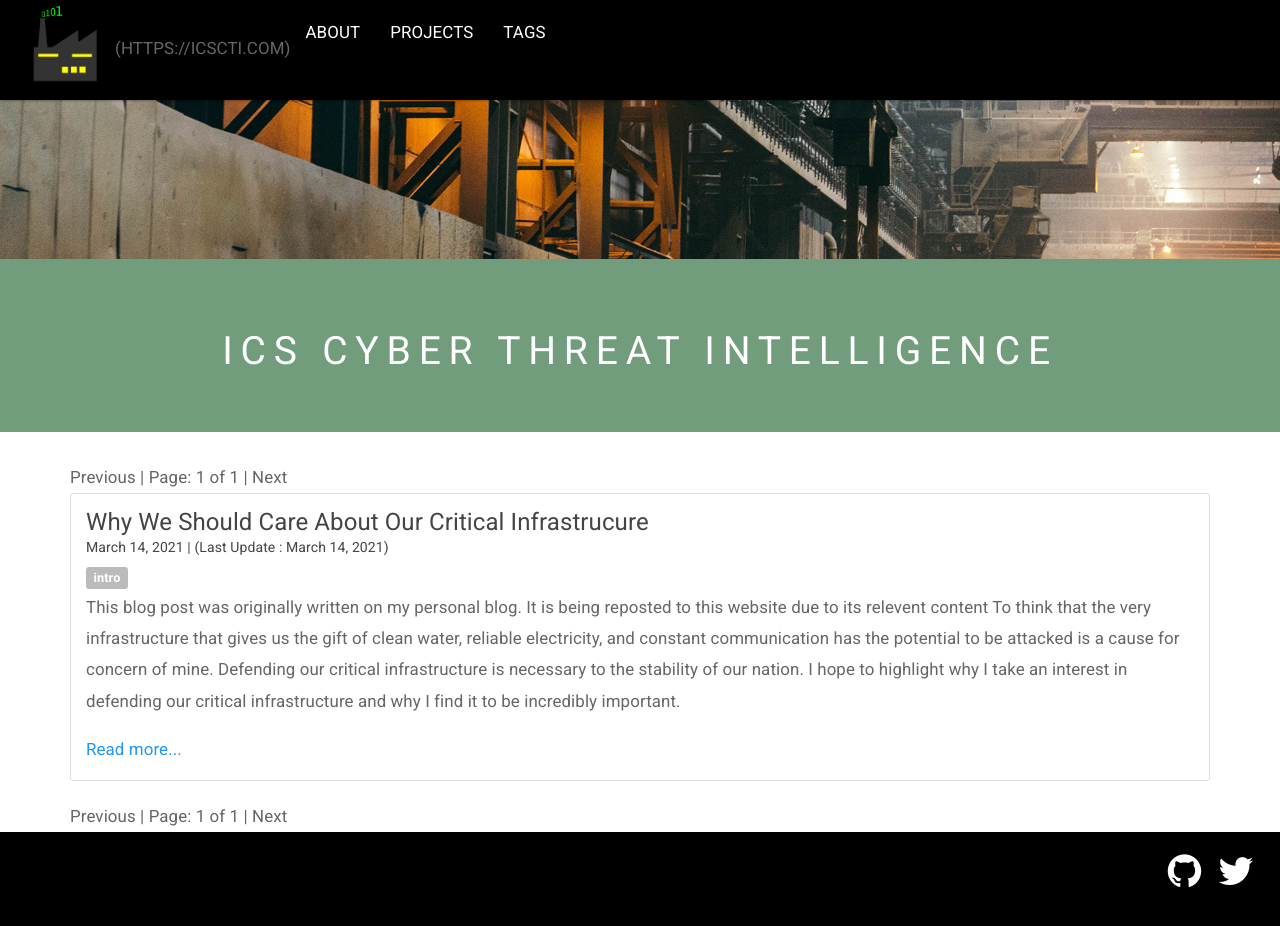
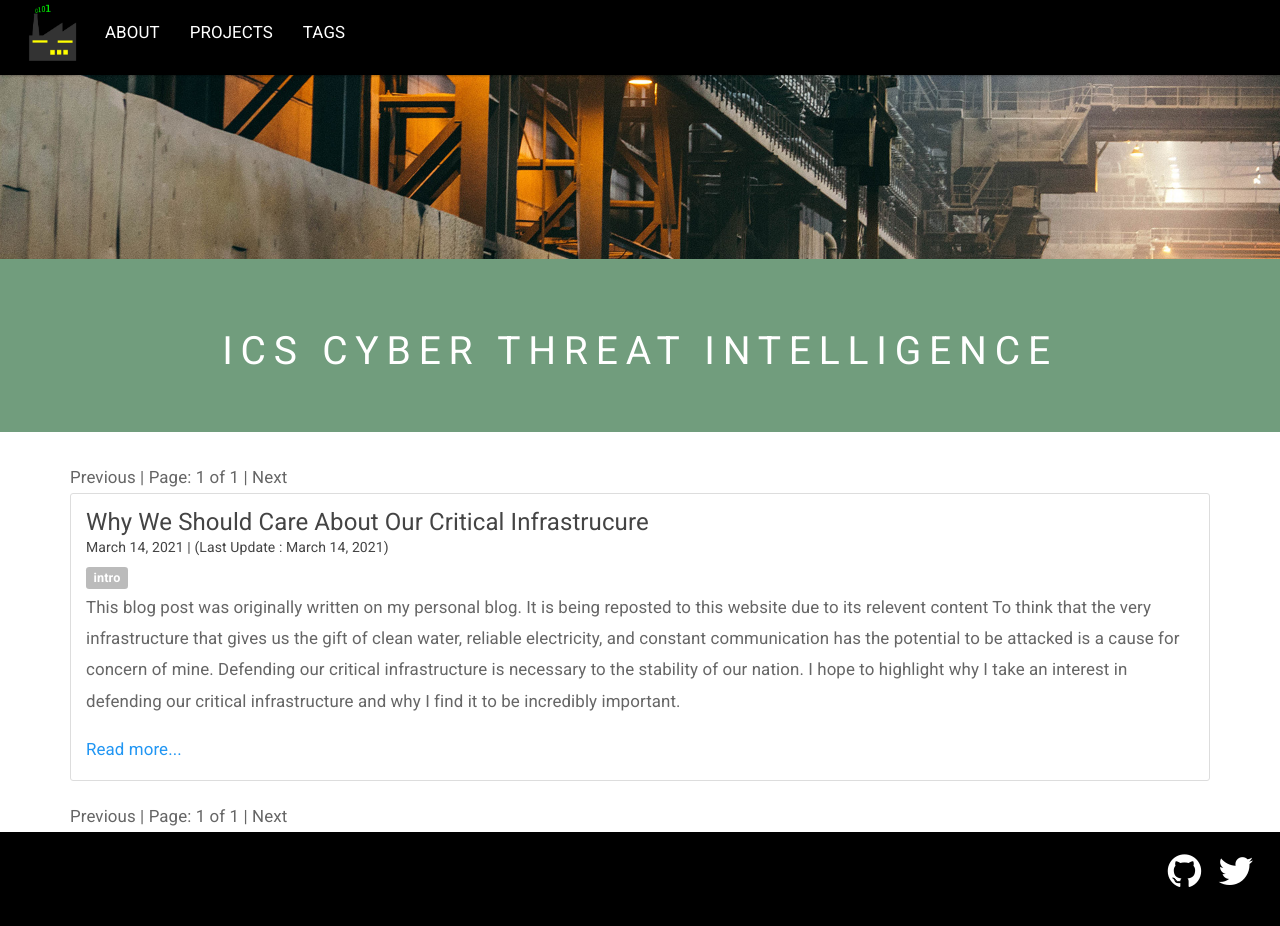
Before and after one commit to icscti/icscti.github.io, a Jekyll site: the page built from index.html, in a window 1280 px wide and 936 px high. Shown: the top 926 px of the window. Built offline with Jekyll 4.4.1, drawn with Linux system fonts in a browser that asks for light colours; the list of posts is cut into pages by our own code.

Commit message:
Update header.html

```diff
--- a/_includes/header.html
+++ b/_includes/header.html
@@ -8,7 +8,7 @@
 						class="icon-bar"></span> <span class="icon-bar"></span> <span
 						class="icon-bar"></span>
 				</button>
-				<img src=/icon.png alt="Logo" width=100 height=100>(https://icscti.com)</i>
+				<img src=/icon.png alt="Logo" width=75 height=75></i>
 				</a>
 			</div>
 			<div id="navbar-collapse-menu" class="collapse navbar-collapse">
```
